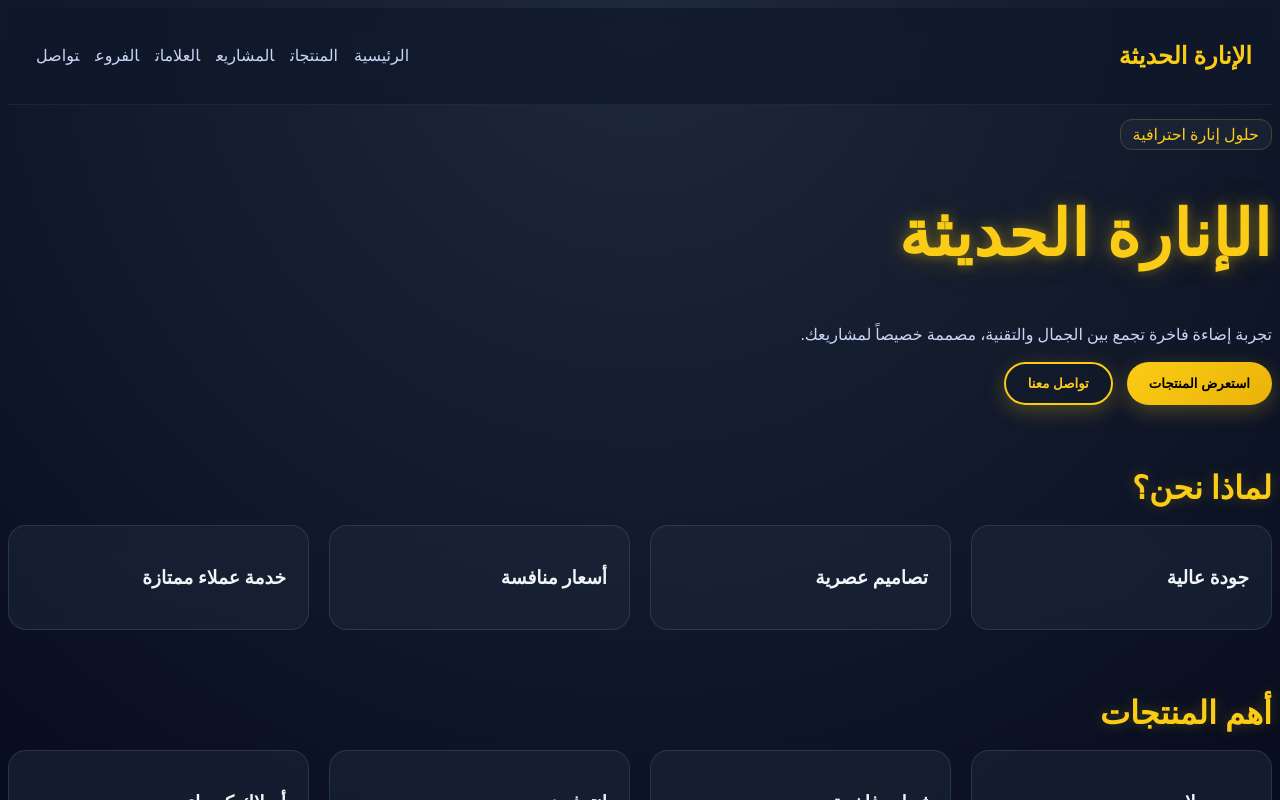
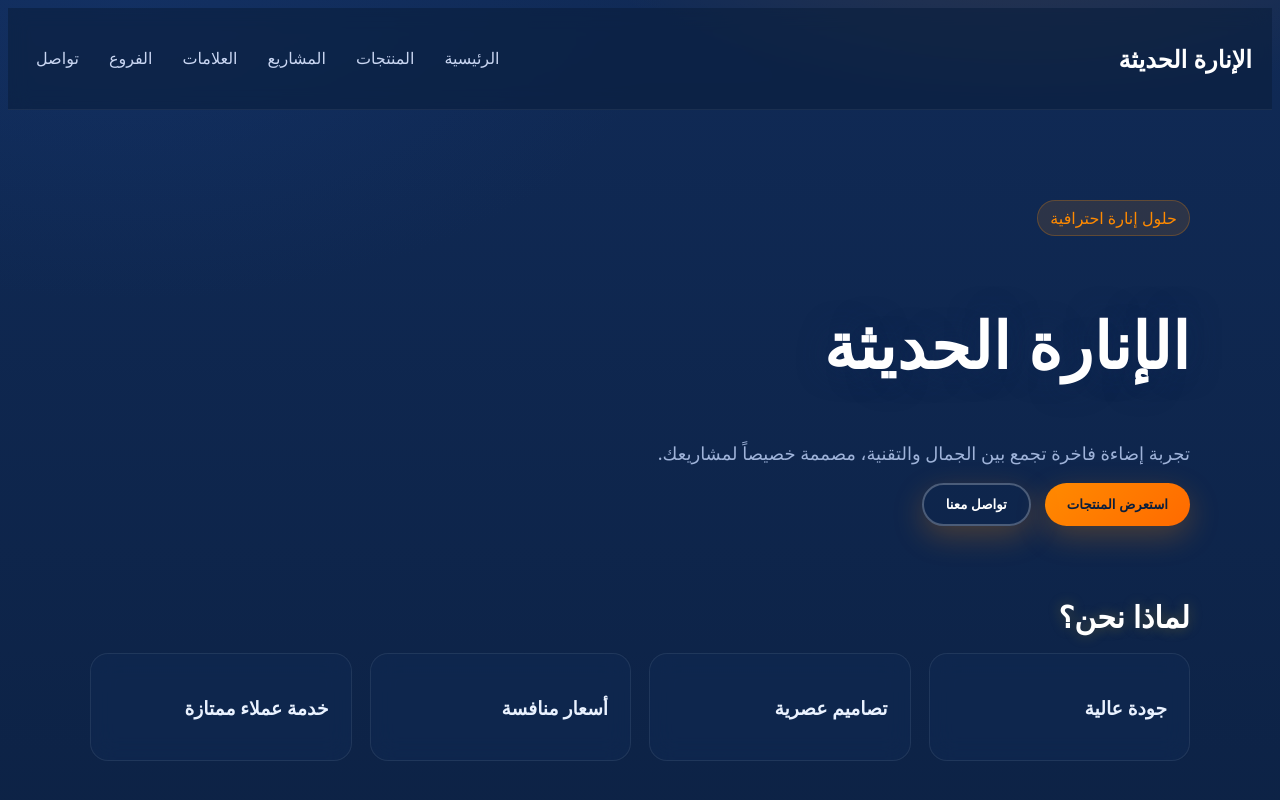
Before and after one commit to nonynony28-netizen/Menarah, a React (Vite) app: page /#/ in a window 1280 px wide. Shown: the top 800 px of the page. Built offline with nearby package versions, Linux system fonts and the light colour scheme.

Commit message:
Add CSS variables and enhance layout styles
Added CSS variables for theming and improved layout styles.

```diff
--- a/src/index.css
+++ b/src/index.css
@@ -146,3 +146,120 @@ button.outline{
 .app-container {
   padding-top: 20px;
 }
+/* ====== Variables ====== */
+:root{
+  --blue-900:#0b1e3c;
+  --blue-800:#102a56;
+  --blue-700:#173b78;
+  --text:#eaf2ff;
+  --muted:#9fb3d9;
+  --accent:#ff8a00; /* برتقالي */
+}
+
+/* ====== Base ====== */
+body{
+  direction: rtl;
+  font-family: "Tajawal", system-ui, sans-serif;
+  color: var(--text);
+  background:
+    radial-gradient(800px 400px at 80% -10%, rgba(255,138,0,.15), transparent 60%),
+    radial-gradient(900px 500px at 10% 0%, rgba(23,59,120,.35), transparent 60%),
+    linear-gradient(180deg, var(--blue-800), var(--blue-900));
+}
+
+/* ====== Layout ====== */
+.page{ max-width:1100px; margin:auto; padding:70px 20px; }
+.section{ margin-top:70px; }
+
+/* ====== Hero ====== */
+.hero-title{
+  font-size:64px;
+  font-weight:900;
+  letter-spacing:.5px;
+  color:#ffffff;
+  text-shadow:0 0 30px rgba(16,42,86,.6);
+}
+.badge{
+  display:inline-block;
+  padding:6px 12px;
+  border-radius:999px;
+  background:rgba(255,138,0,.12);
+  color:var(--accent);
+  border:1px solid rgba(255,138,0,.25);
+  margin-bottom:12px;
+}
+p{ color:var(--muted); font-size:18px; }
+
+/* ====== Buttons ====== */
+.hero-actions{ display:flex; gap:14px; margin-top:18px; }
+button{
+  padding:12px 22px;
+  border-radius:999px;
+  border:none;
+  cursor:pointer;
+  font-weight:800;
+  background:linear-gradient(135deg, var(--accent), #ff6a00);
+  color:#0b1e3c;
+  transition:.25s;
+  box-shadow:0 10px 30px rgba(255,138,0,.25);
+}
+button:hover{
+  transform:translateY(-2px) scale(1.04);
+  box-shadow:0 16px 40px rgba(255,138,0,.45);
+}
+button.outline{
+  background:transparent;
+  color:#fff;
+  border:2px solid rgba(255,255,255,.25);
+}
+
+/* ====== Cards (Glass) ====== */
+.card, .hero-card{
+  background:rgba(16,42,86,.45);
+  backdrop-filter:blur(12px);
+  border:1px solid rgba(255,255,255,.08);
+  border-radius:18px;
+  padding:22px;
+  transition:.25s;
+}
+.card:hover{
+  transform:translateY(-6px);
+  box-shadow:0 0 30px rgba(16,42,86,.6);
+}
+
+/* ====== Grid ====== */
+.grid{
+  display:grid;
+  grid-template-columns:repeat(auto-fit, minmax(220px,1fr));
+  gap:18px;
+}
+
+/* ====== Section Titles ====== */
+.section h2{
+  font-size:30px;
+  margin-bottom:16px;
+  color:#ffffff;
+}
+
+/* ====== CTA ====== */
+.cta{
+  margin-top:90px;
+  text-align:center;
+}
+.cta h2{ margin-bottom:16px; }
+
+/* ====== Navbar ====== */
+.navbar{
+  position:sticky; top:0; z-index:50;
+  display:flex; justify-content:space-between; align-items:center;
+  padding:14px 20px;
+  background:rgba(11,30,60,.6);
+  backdrop-filter:blur(10px);
+  border-bottom:1px solid rgba(255,255,255,.06);
+}
+.logo{ color:#fff; font-weight:900; }
+.nav-links{ display:flex; gap:14px; }
+.nav-links a{
+  color:#c9d6f2; text-decoration:none; transition:.2s;
+}
+.nav-links a:hover{ color:var(--accent); }
```
